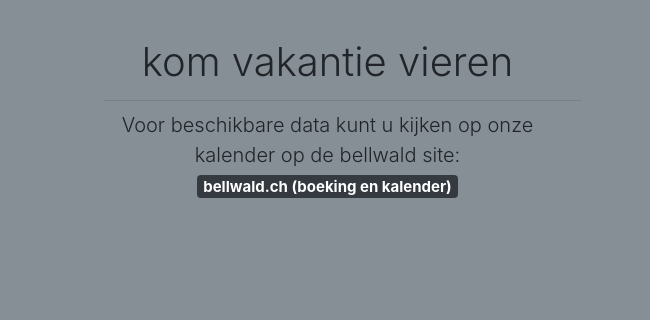
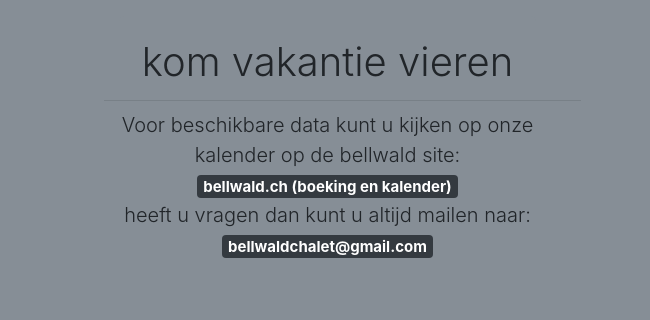
Before and after one commit to tiesnoordhuis/EimeSteine, a plain HTML site: page index.html in a window 1280 px wide. Shown: the part 784-1104 px from the top of the page, 0-650 px from the left. Drawn offline with nearby package versions, Linux system fonts and the light colour scheme; grey boxes are pictures that could not be loaded.

Commit message:
mail op index gezet

```diff
--- a/index.html
+++ b/index.html
@@ -133,6 +133,11 @@
               <a href="https://www.bellwald.ch/bellwaldfewo/nl/accommodation/detail/SAA/c6fe0b32-a927-424d-8655-294832fb695f/ich_saz_uf_eime_steine"class=" badge badge-dark">
                 bellwald.ch (boeking en kalender)
               </a>
+            </br>
+              heeft u vragen dan kunt u altijd mailen naar:
+              <a href="mailto:bellwaldchalet@gmail.com" class="badge badge-dark">
+                bellwaldchalet@gmail.com
+              </a>
             </p>
           </div>
         </div>
```
